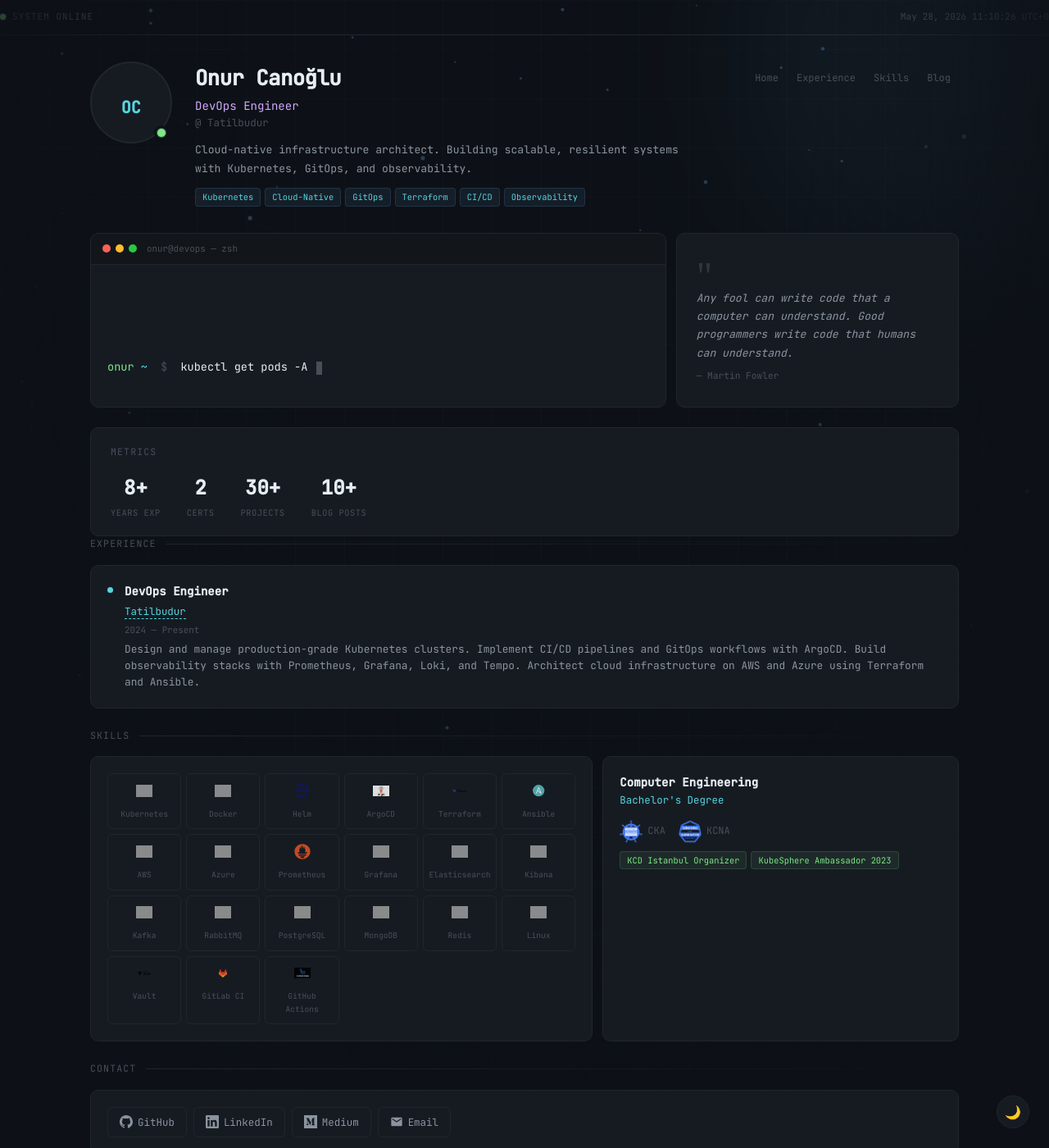
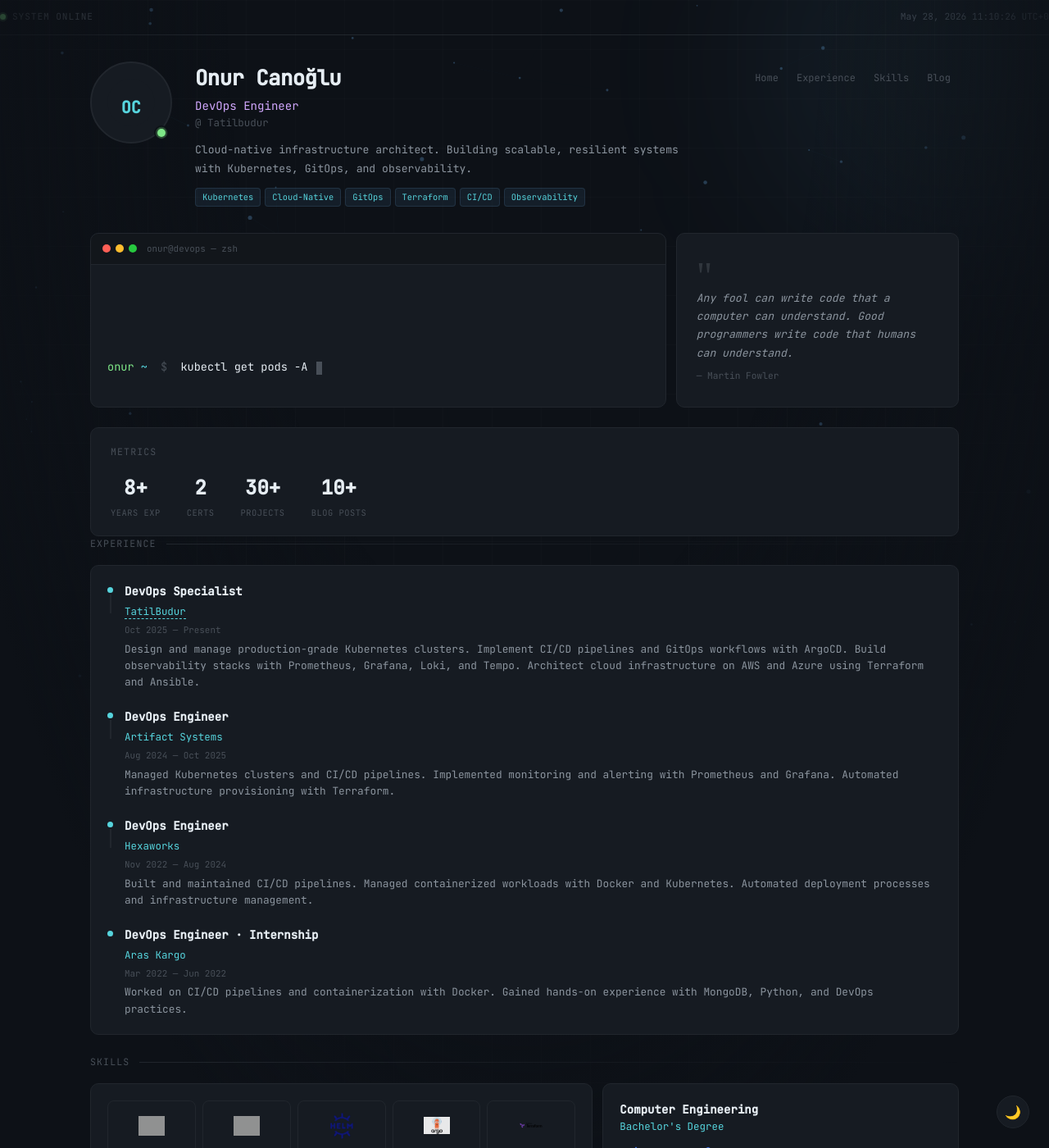
Before and after one commit to canogluonur/canogluonur.github.io, a Jekyll site: the page built from index.html, in a window 1280 px wide and 1400 px high. Shown: the whole window at 82% size. Built offline with Jekyll 4.4.1, drawn with Linux system fonts in a browser that asks for light colours; grey boxes are pictures that could not be loaded.

Commit message:
Add full experience timeline, enlarge skill icons and cert images

```diff
--- a/assets/css/style.css
+++ b/assets/css/style.css
@@ -455,14 +455,14 @@ body {
 /* Skills grid inside card */
 .skills-grid {
   display: grid;
-  grid-template-columns: repeat(auto-fill, minmax(80px, 1fr));
-  gap: 6px;
+  grid-template-columns: repeat(auto-fill, minmax(100px, 1fr));
+  gap: 8px;
 }
 .skill-card {
   background: transparent;
   border: 1px solid var(--border);
-  border-radius: 6px;
-  padding: 10px 4px;
+  border-radius: 8px;
+  padding: 14px 8px;
   text-align: center;
   transition: all var(--transition);
 }
@@ -472,15 +472,15 @@ body {
   transform: translateY(-1px);
 }
 .skill-card img {
-  width: 20px;
-  height: 20px;
+  width: 32px;
+  height: 32px;
   object-fit: contain;
-  margin-bottom: 4px;
-  opacity: 0.85;
+  margin-bottom: 6px;
+  opacity: 0.9;
 }
 .skill-card span {
   display: block;
-  font-size: 0.6rem;
+  font-size: 0.68rem;
   color: var(--text-dim);
 }
 
@@ -505,16 +505,17 @@ body {
 .cert-item {
   display: flex;
   align-items: center;
-  gap: 6px;
+  gap: 8px;
 }
 .cert-item img {
-  width: 28px;
-  height: 28px;
+  width: 40px;
+  height: 40px;
   object-fit: contain;
 }
 .cert-item span {
-  font-size: 0.75rem;
+  font-size: 0.82rem;
   color: var(--text-dim);
+  font-weight: 500;
 }
 .badges-row {
   display: flex;
--- a/index.html
+++ b/index.html
@@ -106,13 +106,49 @@ title: Home
             <div class="timeline-item">
               <div class="timeline-dot"></div>
               <div class="timeline-content">
-                <h3>DevOps Engineer</h3>
-                <p class="meta"><a href="https://tatilbudur.com" target="_blank" rel="noopener" style="color:inherit;text-decoration:none;border-bottom:1px dashed var(--cyan);">Tatilbudur</a></p>
-                <p class="date">2024 — Present</p>
+                <h3>DevOps Specialist</h3>
+                <p class="meta"><a href="https://tatilbudur.com" target="_blank" rel="noopener" style="color:inherit;text-decoration:none;border-bottom:1px dashed var(--cyan);">TatilBudur</a></p>
+                <p class="date">Oct 2025 — Present</p>
                 <p>
                   Design and manage production-grade Kubernetes clusters. Implement CI/CD pipelines and GitOps workflows
                   with ArgoCD. Build observability stacks with Prometheus, Grafana, Loki, and Tempo.
                   Architect cloud infrastructure on AWS and Azure using Terraform and Ansible.
+                </p>
+              </div>
+            </div>
+            <div class="timeline-item">
+              <div class="timeline-dot"></div>
+              <div class="timeline-content">
+                <h3>DevOps Engineer</h3>
+                <p class="meta">Artifact Systems</p>
+                <p class="date">Aug 2024 — Oct 2025</p>
+                <p>
+                  Managed Kubernetes clusters and CI/CD pipelines. Implemented monitoring and alerting
+                  with Prometheus and Grafana. Automated infrastructure provisioning with Terraform.
+                </p>
+              </div>
+            </div>
+            <div class="timeline-item">
+              <div class="timeline-dot"></div>
+              <div class="timeline-content">
+                <h3>DevOps Engineer</h3>
+                <p class="meta">Hexaworks</p>
+                <p class="date">Nov 2022 — Aug 2024</p>
+                <p>
+                  Built and maintained CI/CD pipelines. Managed containerized workloads with Docker and Kubernetes.
+                  Automated deployment processes and infrastructure management.
+                </p>
+              </div>
+            </div>
+            <div class="timeline-item">
+              <div class="timeline-dot"></div>
+              <div class="timeline-content">
+                <h3>DevOps Engineer · Internship</h3>
+                <p class="meta">Aras Kargo</p>
+                <p class="date">Mar 2022 — Jun 2022</p>
+                <p>
+                  Worked on CI/CD pipelines and containerization with Docker. Gained hands-on experience
+                  with MongoDB, Python, and DevOps practices.
                 </p>
               </div>
             </div>
```
